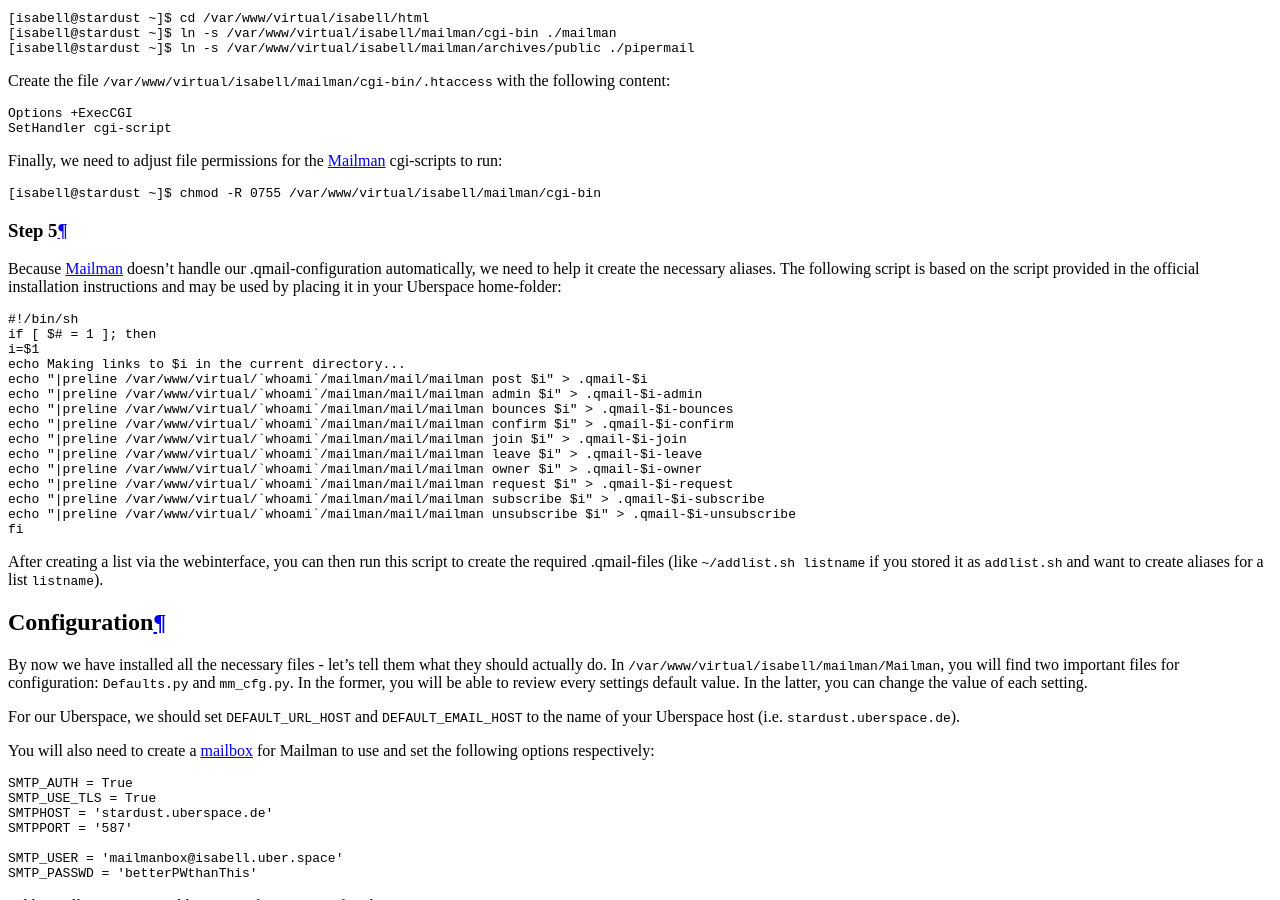
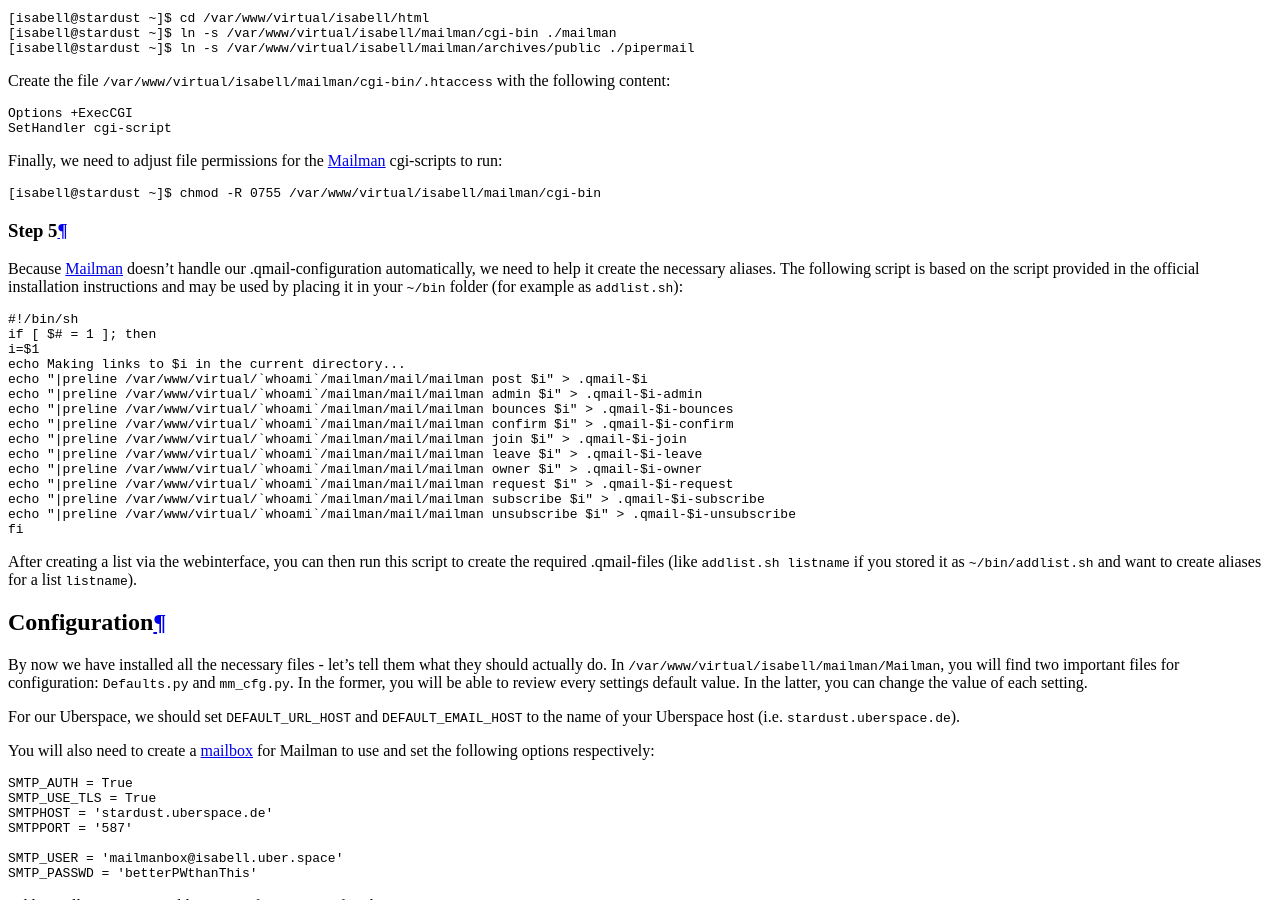
Before and after one commit to Uberspace/lab, a Sphinx documentation site: the page built from source/guide_mailman.rst, in a window 1280 px wide and 900 px high, scrolled down 2699 px. Built offline with Sphinx 7.4.7 and the Read the Docs theme 2.0.0, drawn with Linux system fonts in a browser that asks for light colours.

Commit message:
move addlist.sh example to ~/bin for ease of use

```diff
--- a/source/guide_mailman.rst
+++ b/source/guide_mailman.rst
@@ -124,7 +124,7 @@
 Step 5
 ------
 
-Because Mailman_ doesn't handle our .qmail-configuration automatically, we need to help it create the necessary aliases. The following script is based on the script provided in the official installation instructions and may be used by placing it in your Uberspace home-folder:
+Because Mailman_ doesn't handle our .qmail-configuration automatically, we need to help it create the necessary aliases. The following script is based on the script provided in the official installation instructions and may be used by placing it in your ``~/bin`` folder (for example as ``addlist.sh``):
 
 ::
 
@@ -144,7 +144,7 @@
  echo "|preline /var/www/virtual/`whoami`/mailman/mail/mailman unsubscribe $i" > .qmail-$i-unsubscribe
  fi
 
-After creating a list via the webinterface, you can then run this script to create the required .qmail-files (like ``~/addlist.sh listname`` if you stored it as ``addlist.sh`` and want to create aliases for a list ``listname``).
+After creating a list via the webinterface, you can then run this script to create the required .qmail-files (like ``addlist.sh listname`` if you stored it as ``~/bin/addlist.sh`` and want to create aliases for a list ``listname``).
 
 Configuration
 =============
```
